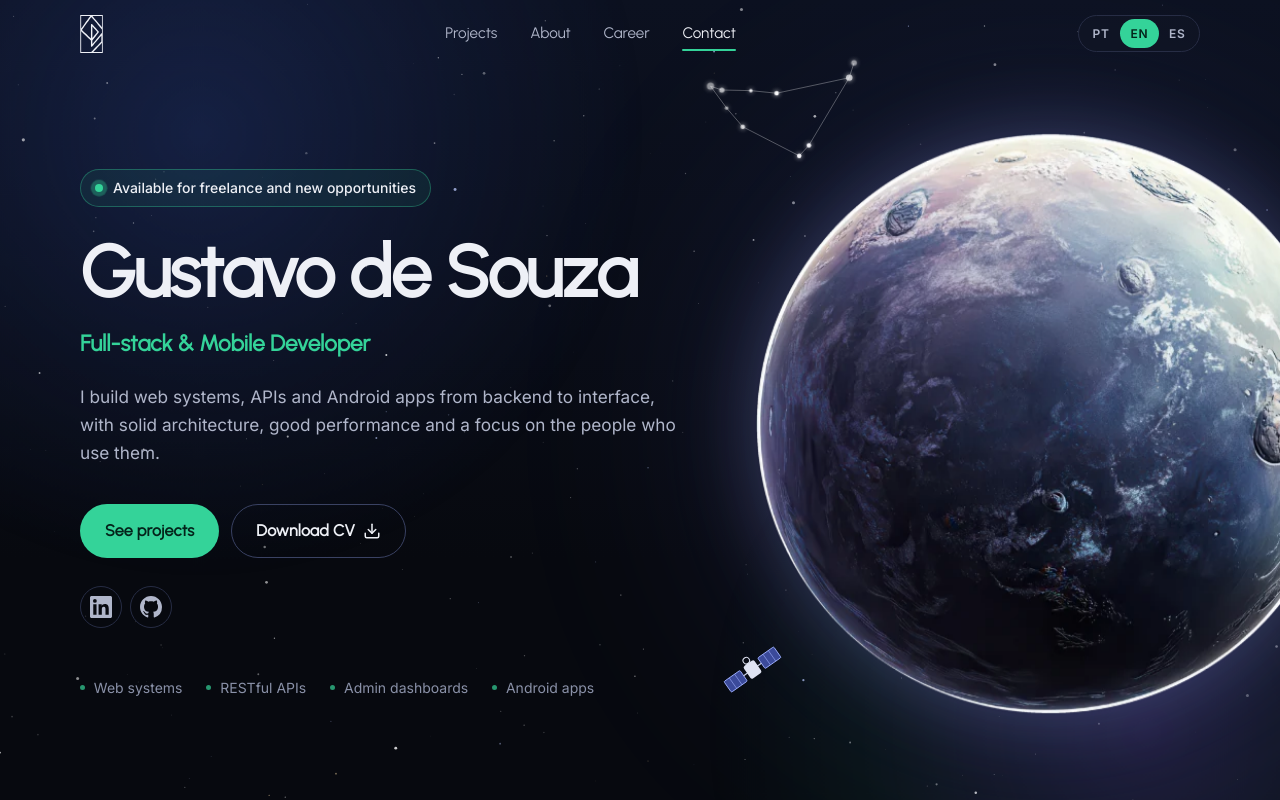
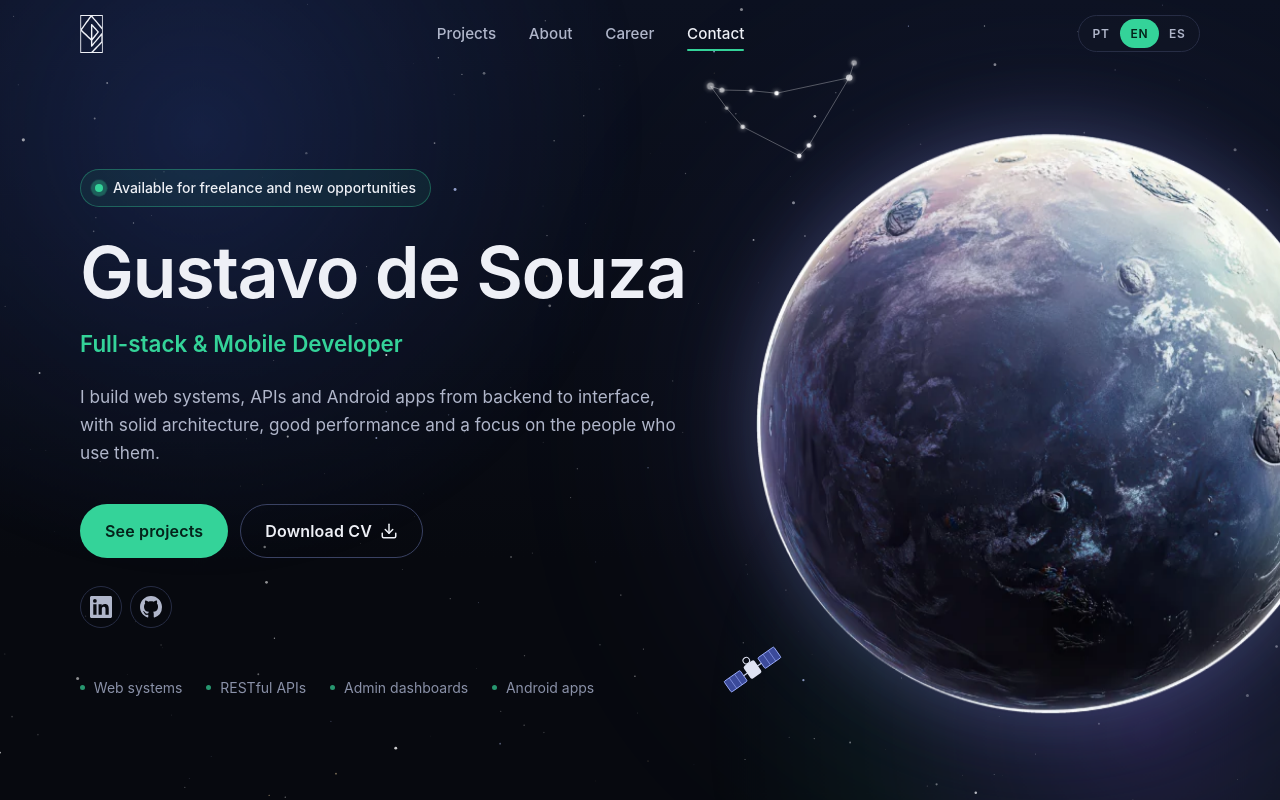
Before and after one commit to Gustavoo01/portfolio, a Vue app: page / in a window 1280 px wide. Shown: the top 800 px of the page. Built offline with nearby package versions, Linux system fonts and the light colour scheme.

Commit message:
fix: ajustes fontes

```diff
--- a/package.json
+++ b/package.json
@@ -11,8 +11,8 @@
     "format:check": "prettier --check ."
   },
   "dependencies": {
-    "@fontsource/inter": "^5.3.0",
-    "@fontsource/urbanist": "^5.3.0",
+    "@fontsource-variable/inter": "^5.3.0",
+    "@fontsource-variable/inter-tight": "^5.3.0",
     "vue": "^3.5.44"
   },
   "devDependencies": {
--- a/src/styles/variables.css
+++ b/src/styles/variables.css
@@ -22,8 +22,8 @@
   --danger: #f87171;
 
   /* Tipografia */
-  --font-display: "Urbanist", system-ui, sans-serif;
-  --font-body: "Inter", system-ui, sans-serif;
+  --font-display: "Inter Tight Variable", -apple-system, system-ui, sans-serif;
+  --font-body: "Inter Variable", -apple-system, system-ui, sans-serif;
 
   --fs-hero: clamp(2.6rem, 6vw, 4.5rem);
   --fs-h2: clamp(1.8rem, 3.2vw, 2.5rem);
```
Also changed, not shown: src/main.js (+2 -7 lines), 1 other file (tests, documents, lock files or other folders).
